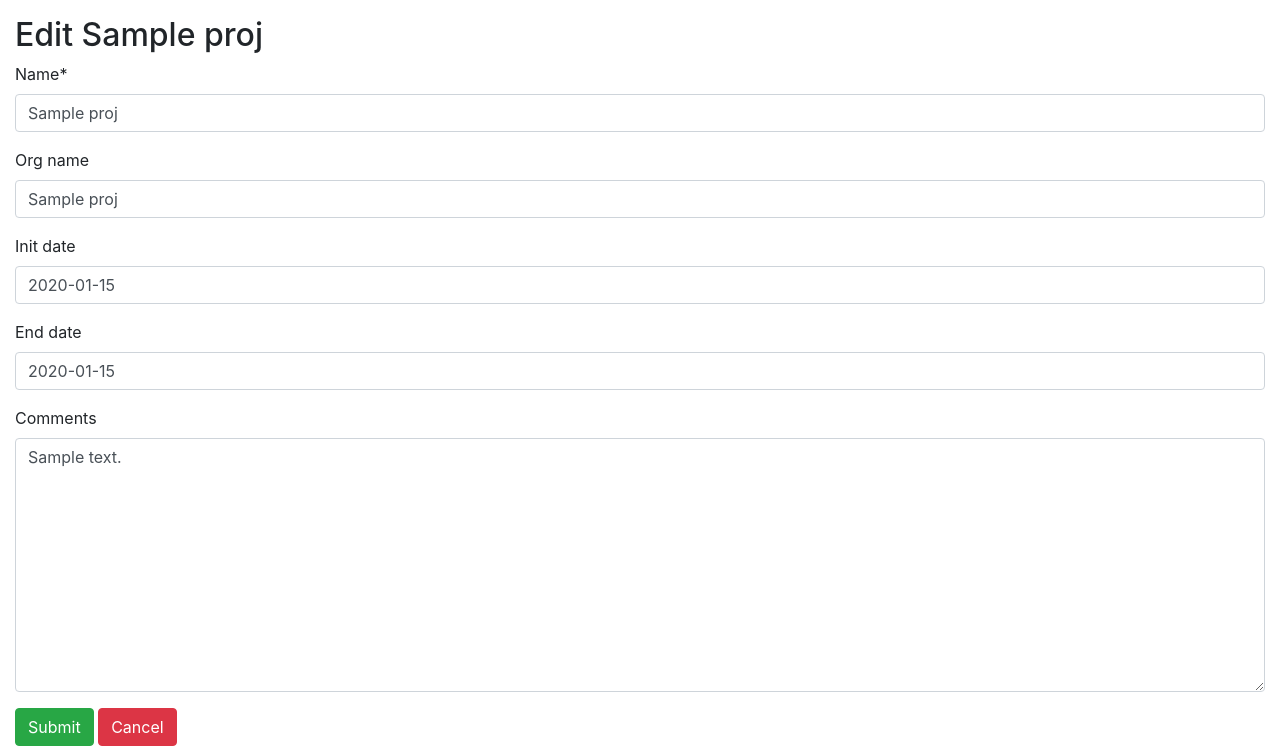
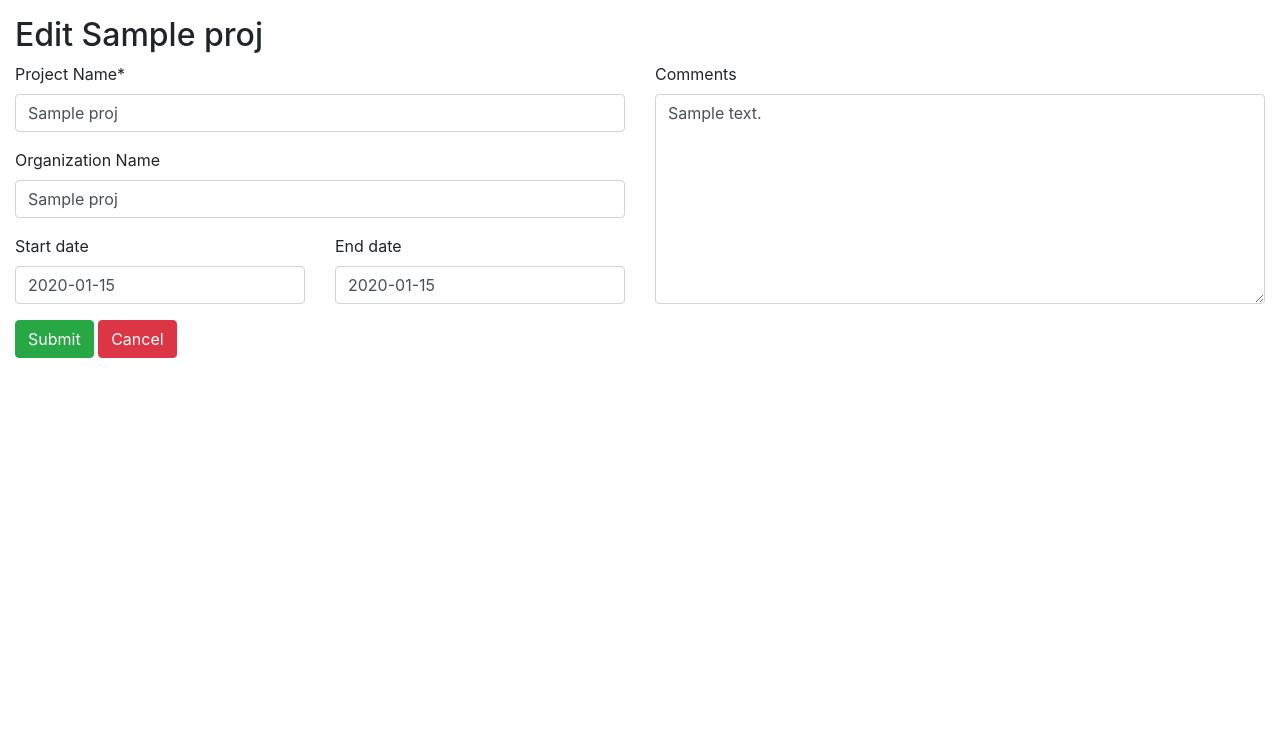
Before and after one commit to sxntixgo/merger, a Django app: page /proj/1/edit/ in a window 1280 px wide. Shown: the part 120-866 px from the top of the page. After the commit the page ends 478 px from the top, so only its background shows below. Run offline with Django 3.2, Linux system fonts and the light colour scheme; tables that the repository leaves empty hold one stand-in row (values such as "Sample post"); some libraries are stand-ins or nearby versions.

Commit message:
updating forms and model order in main app

```diff
--- a/main/forms.py
+++ b/main/forms.py
@@ -1,83 +1,207 @@
 from django.forms import ModelForm, HiddenInput
-from .models import App, Attach, Domain, NetAddr, Poc, Port, Sys, Vuln, WebApp, WebPage
+from .models import App, Attach, Domain, NetAddr, Poc, Port, Proj, Sys, Vuln, WebApp, WebPage
+
+from crispy_forms.helper import FormHelper
+from crispy_forms.layout import Div, HTML, Layout, Field, Submit
 
 
 class AppForm(ModelForm):
-
-    def __init__(self, *args, **kwargs):
-        super(AppForm, self).__init__(*args, **kwargs)
-        self.fields['sys'].widget = HiddenInput()
 
     class Meta:
         model = App
         fields = '__all__'
 
+    def __init__(self, *args, **kwargs):
+        super().__init__(*args, **kwargs)
+        self.helper = FormHelper()
+        self.helper.layout = Layout(
+            Div(
+                Div(
+                    'name',
+                    'version',
+                    css_class='col-sm-6'
+                ),
+                Div(Field('comments', style='height: 124px;'), css_class='col-sm-6'),
+                Field('sys', type='hidden'),
+                css_class='row',
+            ),
+                Submit('save', 'Submit', css_class='btn-success'),
+                HTML('<a name="cancel" class="btn btn-danger" id="button-id-cancel" href="{{ view.get_success_url }}">Cancel</a>'),
+        )
+
 
 class AttachForm(ModelForm):
-
-    def __init__(self, *args, **kwargs):
-        super(AttachForm, self).__init__(*args, **kwargs)
-        self.fields['vuln'].widget = HiddenInput()
-        self.fields['webpage'].widget = HiddenInput()
 
     class Meta:
         model = Attach
         fields = '__all__'
 
+    def __init__(self, *args, **kwargs):
+        super().__init__(*args, **kwargs)
+        self.helper = FormHelper()
+        self.helper.include_media = False
+        self.helper.layout = Layout(
+            Div(
+                Div(
+                    'media',
+                    'name',
+                    'caption',
+                    css_class='col-sm-6'
+                ),
+                Field('vuln', type='hidden'),
+                Field('webpage', type='hidden'),
+                css_class='row',
+            ),
+                Submit('save', 'Submit', css_class='btn-success'),
+                HTML('<a name="cancel" class="btn btn-danger" id="button-id-cancel" href="{{ view.get_success_url }}">Cancel</a>'),
+        )
+
 
 class DomainForm(ModelForm):
-
-    def __init__(self, *args, **kwargs):
-        super(DomainForm, self).__init__(*args, **kwargs)
-        self.fields['proj'].widget = HiddenInput()
 
     class Meta:
         model = Domain
         fields = '__all__'
 
+    def __init__(self, *args, **kwargs):
+        super().__init__(*args, **kwargs)
+        self.helper = FormHelper()
+        self.helper.layout = Layout(
+            Div(
+                Div('domain', css_class='col-sm-6'),
+                Field('proj', type='hidden'),
+                css_class='row',
+            ),
+                Submit('save', 'Submit', css_class='btn-success'),
+                HTML('<a name="cancel" class="btn btn-danger" id="button-id-cancel" href="{{ view.get_success_url }}">Cancel</a>'),
+        )
+
 
 class NetAddrForm(ModelForm):
-
-    def __init__(self, *args, **kwargs):
-        super(NetAddrForm, self).__init__(*args, **kwargs)
-        self.fields['proj'].widget = HiddenInput()
 
     class Meta:
         model = NetAddr
         fields = '__all__'
 
+    def __init__(self, *args, **kwargs):
+        super().__init__(*args, **kwargs)
+        self.helper = FormHelper()
+        self.helper.layout = Layout(
+            Div(
+                Div('net_address', css_class='col-sm-6'),
+                Field('proj', type='hidden'),
+                css_class='row',
+            ),
+                Submit('save', 'Submit', css_class='btn-success'),
+                HTML('<a name="cancel" class="btn btn-danger" id="button-id-cancel" href="{{ view.get_success_url }}">Cancel</a>'),
+        )
+
 
 class PocForm(ModelForm):
-
-    def __init__(self, *args, **kwargs):
-        super(PocForm, self).__init__(*args, **kwargs)
-        self.fields['proj'].widget = HiddenInput()
 
     class Meta:
         model = Poc
         fields = '__all__'
 
+    def __init__(self, *args, **kwargs):
+        super().__init__(*args, **kwargs)
+        self.helper = FormHelper()
+        self.helper.layout = Layout(
+            Div(
+                Div('name', 'role', Div(
+                        Div(Field('email', placeholder='user@domain.com'), css_class='col-sm-6'),
+                        Div(Field('phone', placeholder='+1 111 111 1111'), css_class='col-sm-6'),
+                        css_class='row'),
+                    css_class='col-sm-6'),
+                Div(Field('comments', style='height: 210px;'), css_class='col-sm-6'),
+                Field('proj', type='hidden'),
+                css_class='row',
+            ),
+                Submit('save', 'Submit', css_class='btn-success'),
+                HTML('<a name="cancel" class="btn btn-danger" id="button-id-cancel" href="{{ view.get_success_url }}">Cancel</a>'),
+        )
+
 
 class PortForm(ModelForm):
-
-    def __init__(self, *args, **kwargs):
-        super(PortForm, self).__init__(*args, **kwargs)
-        self.fields['sys'].widget = HiddenInput()
 
     class Meta:
         model = Port
         fields = '__all__'
 
+    def __init__(self, *args, **kwargs):
+        super().__init__(*args, **kwargs)
+        self.helper = FormHelper()
+        self.helper.layout = Layout(
+            Div(
+                Div(
+                    Div(
+                        Div('protocol', css_class='col-sm-6'),
+                        Div('number', css_class='col-sm-6'),
+                        css_class='row'
+                    ),
+                    Div(
+                        Div('service_name', css_class='col-sm-6'),
+                        Div('version', css_class='col-sm-6'),
+                        css_class='row'
+                    ),
+                    'is_web_app',
+                    css_class='col-sm-6'
+                ),
+                Div(Field('comments', style='height: 175px;'), css_class='col-sm-6'),
+                Field('sys', type='hidden'),
+                css_class='row',
+            ),
+                Submit('save', 'Submit', css_class='btn-success'),
+                HTML('<a name="cancel" class="btn btn-danger" id="button-id-cancel" href="{{ view.get_success_url }}">Cancel</a>'),
+        )
+
+class ProjForm(ModelForm):
+
+    class Meta:
+        model = Proj
+        fields = '__all__'
+
+    def __init__(self, *args, **kwargs):
+        super().__init__(*args, **kwargs)
+        self.helper = FormHelper()
+        self.helper.layout = Layout(
+            Div(
+                Div('name', 'org_name', Div(
+                        Div(Field('init_date', placeholder='yyyy-mm-dd'), css_class='col-sm-6'),
+                        Div(Field('end_date', placeholder='yyyy-mm-dd'), css_class='col-sm-6'),
+                        css_class='row'),
+                    css_class='col-sm-6'),
+                Div(Field('comments', style='height: 210px;'), css_class='col-sm-6'),
+                css_class='row',
+            ),
+                Submit('save', 'Submit', css_class='btn-success'),
+                HTML('<a name="cancel" class="btn btn-danger" id="button-id-cancel" href="{{ view.get_success_url }}">Cancel</a>'),
+        )
+
 
 class SysForm(ModelForm):
-
-    def __init__(self, *args, **kwargs):
-        super(SysForm, self).__init__(*args, **kwargs)
-        self.fields['proj'].widget = HiddenInput()
 
     class Meta:
         model = Sys
         fields = '__all__'
+
+    def __init__(self, *args, **kwargs):
+        super().__init__(*args, **kwargs)
+        self.helper = FormHelper()
+        self.helper.layout = Layout(
+            Div(
+                Div('ip_address', 'fqdn', Div(
+                        Div('os', css_class='col-sm-6'),
+                        Div('version', css_class='col-sm-6'),
+                        css_class='row'),
+                    css_class='col-sm-6'),
+                Div(Field('comments', style='height: 210px;'), css_class='col-sm-6'),
+                Field('proj', type='hidden'),
+                css_class='row',
+            ),
+                Submit('save', 'Submit', css_class='btn-success'),
+                HTML('<a name="cancel" class="btn btn-danger" id="button-id-cancel" href="{{ view.get_success_url }}">Cancel</a>'),
+        )
 
 
 class VulnForm(ModelForm):
@@ -86,25 +210,74 @@ class VulnForm(ModelForm):
         model = Vuln
         fields = '__all__'
 
+
     def __init__(self, *args, **kwargs):
-        super(VulnForm, self).__init__(*args, **kwargs)
-        self.fields['sys'].widget = HiddenInput()
-        self.fields['app'].widget = HiddenInput()
-        self.fields['port'].widget = HiddenInput()
-        self.fields['webapp'].widget = HiddenInput()
-        self.fields['webpage'].widget = HiddenInput()
-        self.fields['proj'].widget = HiddenInput()
+        super().__init__(*args, **kwargs)
+        self.helper = FormHelper()
+        self.helper.layout = Layout(
+            Div(
+                Div('title', css_class='col-sm-6'),
+                Div('cve', css_class='col-sm-2'),
+                Div('score', css_class='col-sm-2'),
+                Div('risk', css_class='col-sm-2'),
+                css_class='row'
+            ),
+            Div(
+                Div(Field('description', style='height: 210px;'), css_class='col-sm-6'),
+                Div(Field('evidence', style='height: 210px;'), css_class='col-sm-6'),
+                css_class='row'
+            ),
+            Div(
+                Div(Field('solution', style='height: 210px;'), css_class='col-sm-6'),
+                Div(Field('comments', style='height: 210px;'), css_class='col-sm-6'),
+                css_class='row'
+            ),
+            Div(
+            Field('sys', type='hidden'),
+            Field('app', type='hidden'),
+            Field('port', type='hidden'),
+            Field('webapp', type='hidden'),
+            Field('webpage', type='hidden'),
+            Field('proj', type='hidden'),
+            css_class='row'
+            ),
+            Submit('save', 'Submit', css_class='btn-success'),
+            HTML('<a name="cancel" class="btn btn-danger" id="button-id-cancel" href="{{ view.get_success_url }}">Cancel</a>'),
+        )
 
 
 class WebAppForm(ModelForm):
 
-    def __init__(self, *args, **kwargs):
-        super(WebAppForm, self).__init__(*args, **kwargs)
-        self.fields['port'].widget = HiddenInput()
-
     class Meta:
         model = WebApp
         fields = '__all__'
+
+    def __init__(self, *args, **kwargs):
+        super().__init__(*args, **kwargs)
+        self.helper = FormHelper()
+        self.helper.layout = Layout(
+            Div(
+                Div(
+                    'name',
+                    Div(
+                        Div('version', css_class='col-sm-6'),
+                        Div('root_url', css_class='col-sm-6'),
+                        css_class='row'
+                    ),
+                    Div(
+                        Div('programing_lang', css_class='col-sm-6'),
+                        Div('programing_framework', css_class='col-sm-6'),
+                        css_class='row'
+                    ),
+                    css_class='col-sm-6'
+                ),
+                Div(Field('comments', style='height: 210px;'), css_class='col-sm-6'),
+                Field('port', type='hidden'),
+                css_class='row',
+            ),
+                Submit('save', 'Submit', css_class='btn-success'),
+                HTML('<a name="cancel" class="btn btn-danger" id="button-id-cancel" href="{{ view.get_success_url }}">Cancel</a>'),
+        )
 
 
 class WebPageForm(ModelForm):
@@ -114,5 +287,15 @@ class WebPageForm(ModelForm):
         fields = '__all__'
 
     def __init__(self, *args, **kwargs):
-        super(WebPageForm, self).__init__(*args, **kwargs)
-        self.fields['webapp'].widget = HiddenInput()
+        super().__init__(*args, **kwargs)
+        self.helper = FormHelper()
+        self.helper.layout = Layout(
+            Div(
+                Div('path', 'title', css_class='col-sm-6'),
+                Div(Field('comments', style='height: 124px;'), css_class='col-sm-6'),
+                Field('webapp', type='hidden'),
+                css_class='row',
+            ),
+                Submit('save', 'Submit', css_class='btn-success'),
+                HTML('<a name="cancel" class="btn btn-danger" id="button-id-cancel" href="{{ view.get_success_url }}">Cancel</a>'),
+        )
--- a/main/templates/main/app_form.html
+++ b/main/templates/main/app_form.html
@@ -10,10 +10,7 @@
     <h2>Create App</h2>
     <form method="post">
     {% endif %}
-    {% csrf_token %}
-    {{ form|crispy }}
-    <button type="submit" class="btn btn-success">Submit</button>
-    <a class="btn btn-danger text-white" onclick="history.back()">Cancel</a>
+    {% crispy form form.helper %}
     </form>
 </section>
 {% endblock content %}
--- a/main/templates/main/attach_form.html
+++ b/main/templates/main/attach_form.html
@@ -5,10 +5,7 @@
 <section>
     <h2>Create Attachment</h2>
     <form method="post" enctype="multipart/form-data">
-    {% csrf_token %}
-    {{ form|crispy }}
-    <button type="submit" class="btn btn-success">Submit</button>
-    <a class="btn btn-danger text-white" onclick="history.back()">Cancel</a>
+    {% crispy form form.helper %}
     </form>
 </section>
 {% endblock content %}
--- a/main/templates/main/domain_form.html
+++ b/main/templates/main/domain_form.html
@@ -5,10 +5,7 @@
 <section>
     <h2>Create Domain</h2>
     <form action="{% url 'domain_create' %}" method="post">
-    {% csrf_token %}
-    {{ form|crispy }}
-    <button type="submit" class="btn btn-success">Submit</button>
-    <a class="btn btn-danger text-white" onclick="history.back()">Cancel</a>
+    {% crispy form form.helper %}
     </form>
 </section>
 {% endblock content %}
--- a/main/templates/main/netaddr_form.html
+++ b/main/templates/main/netaddr_form.html
@@ -5,10 +5,7 @@
 <section>
     <h2>Create Domain</h2>
     <form action="{% url 'netaddr_create' %}" method="post">
-    {% csrf_token %}
-    {{ form|crispy }}
-    <button type="submit" class="btn btn-success">Submit</button>
-    <a class="btn btn-danger text-white" onclick="history.back()">Cancel</a>
+    {% crispy form form.helper %}
     </form>
 </section>
 {% endblock content %}
--- a/main/templates/main/poc_form.html
+++ b/main/templates/main/poc_form.html
@@ -10,10 +10,7 @@
     <h2>Create Point of Contact</h2>
     <form method="post">
     {% endif %}
-    {% csrf_token %}
-    {{ form|crispy }}
-    <button type="submit" class="btn btn-success">Submit</button>
-    <a class="btn btn-danger text-white" onclick="history.back()">Cancel</a>
+    {% crispy form form.helper %}
     </form>
 </section>
 {% endblock content %}
--- a/main/templates/main/port_form.html
+++ b/main/templates/main/port_form.html
@@ -10,10 +10,7 @@
     <h2>Create Port</h2>
     <form method="post">
     {% endif %}
-    {% csrf_token %}
-    {{ form|crispy }}
-    <button type="submit" class="btn btn-success">Submit</button>
-    <a class="btn btn-danger text-white" onclick="history.back()">Cancel</a>
+    {% crispy form form.helper %}
     </form>
 </section>
 {% endblock content %}
--- a/main/templates/main/proj_form.html
+++ b/main/templates/main/proj_form.html
@@ -10,10 +10,7 @@
     <h2>Create Project</h2>
     <form method="post">
     {% endif %}
-    {% csrf_token %}
-    {{ form|crispy }}
-    <button type="submit" class="btn btn-success">Submit</button>
-    <a class="btn btn-danger text-white" onclick="history.back()">Cancel</a>
+    {% crispy form form.helper %}
     </form>
 </section>
 {% endblock content %}
--- a/main/templates/main/sys_form.html
+++ b/main/templates/main/sys_form.html
@@ -10,10 +10,7 @@
     <h2>Create System</h2>
     <form method="post">
     {% endif %}
-    {% csrf_token %}
-    {{ form|crispy }}
-    <button type="submit" class="btn btn-success">Submit</button>
-    <a class="btn btn-danger text-white" onclick="history.back()">Cancel</a>
+    {% crispy form form.helper %}
     </form>
 </section>
 {% endblock content %}
--- a/main/templates/main/vuln_form.html
+++ b/main/templates/main/vuln_form.html
@@ -10,10 +10,7 @@
     <h2>Create Vulnerability</h2>
     <form method="post">
     {% endif %}
-    {% csrf_token %}
-    {{ form|crispy }}
-    <button type="submit" class="btn btn-success">Submit</button>
-    <a class="btn btn-danger text-white" onclick="history.back()">Cancel</a>
+    {% crispy form form.helper %}
     </form>
 </section>
 {% endblock content %}
--- a/main/templates/main/webapp_form.html
+++ b/main/templates/main/webapp_form.html
@@ -10,10 +10,7 @@
     <h2>Create Webapp</h2>
     <form method="post">
     {% endif %}
-    {% csrf_token %}
-    {{ form|crispy }}
-    <button type="submit" class="btn btn-success">Submit</button>
-    <a class="btn btn-danger text-white" onclick="history.back()">Cancel</a>
+    {% crispy form form.helper %}
     </form>
 </section>
 {% endblock content %}
--- a/main/templates/main/webpage_detail.html
+++ b/main/templates/main/webpage_detail.html
@@ -8,7 +8,7 @@
             <div>
                 <h2 class="d-inline-block">{{ webpage }}</h2>
                 <a href="{% url 'webpage_edit' pk=webpage.pk %}"><image style="vertical-align: baseline;" src="{% static 'img/edit.svg' %}" alt="Edit"></a>
-                <a class="badge badge-danger align-text-top"href="{% url 'webpage_delete' pk=webpage.pk %}"><image style="vertical-align: baseline;" src="{% static 'img/x-square.svg' %}" alt="Delete"></a>
+                <a href="{% url 'webpage_delete' pk=webpage.pk %}"><image style="vertical-align: baseline;" src="{% static 'img/x-square.svg' %}" alt="Delete"></a>
             </div>
         </div>
         <div class="row">
@@ -80,7 +80,7 @@
                                 <td>
                                     <a href="{% url 'vuln_detail' pk=vuln.pk %}">{{ vuln.title }}</a>
                                     <a href="{% url 'vuln_edit' pk=vuln.pk %}"><image style="vertical-align: baseline;" src="{% static 'img/edit.svg' %}" alt="Edit"></a>
-                                    <a class="badge badge-danger align-text-top" href="{% url 'vuln_delete' pk=vuln.pk %}"><image style="vertical-align: baseline;" src="{% static 'img/x-square.svg' %}" alt="Delete"></a>
+                                    <a href="{% url 'vuln_delete' pk=vuln.pk %}"><image style="vertical-align: baseline;" src="{% static 'img/x-square.svg' %}" alt="Delete"></a>
                                 </td>
                                 <td>{{ vuln.cve }}</td>
                                 <td>{{ vuln.risk }}</td>
--- a/main/templates/main/webpage_form.html
+++ b/main/templates/main/webpage_form.html
@@ -10,10 +10,7 @@
     <h2>Create Webpage</h2>
     <form method="post">
     {% endif %}
-    {% csrf_token %}
-    {{ form|crispy }}
-    <button type="submit" class="btn btn-success">Submit</button>
-    <a class="btn btn-danger text-white" onclick="history.back()">Cancel</a>
+    {% crispy form form.helper %}
     </form>
 </section>
 {% endblock content %}
--- a/main/views.py
+++ b/main/views.py
@@ -5,7 +5,7 @@ from django.views.generic import CreateView, DeleteView, DetailView, ListView, U
 
 from .models import App, Attach, Domain, NetAddr, Proj, Poc, Port, Sys, Vuln, WebApp, WebPage
 from .utils import SuccessUrlMixin
-from .forms import AppForm, AttachForm, DomainForm, NetAddrForm, PocForm, PortForm, SysForm, VulnForm, WebAppForm, WebPageForm
+from .forms import AppForm, AttachForm, DomainForm, NetAddrForm, PocForm, PortForm, ProjForm, SysForm, VulnForm, WebAppForm, WebPageForm
 
 class Welcome(View):
     def get(self, request):
@@ -22,8 +22,13 @@ class Welcome(View):
 # Projects
 class ProjCreate(SuccessMessageMixin, CreateView):
     model = Proj
-    fields = '__all__'
+    form_class = ProjForm
     success_message = 'Project %(name)s created.'
+
+    def get_context_data(self, **kwargs):
+        context = super().get_context_data(**kwargs)
+        return context
+
 
 
 class ProjDelete(SuccessMessageMixin, DeleteView):
@@ -69,7 +74,7 @@ class ProjList(ListView):
 
 class ProjUpdate(SuccessMessageMixin, UpdateView):
     model = Proj
-    fields = '__all__'
+    form_class = ProjForm
     success_message = 'Project %(name)s updated.'
 
 
```
Also changed, not shown: main/models.py (+90 -87 lines).
